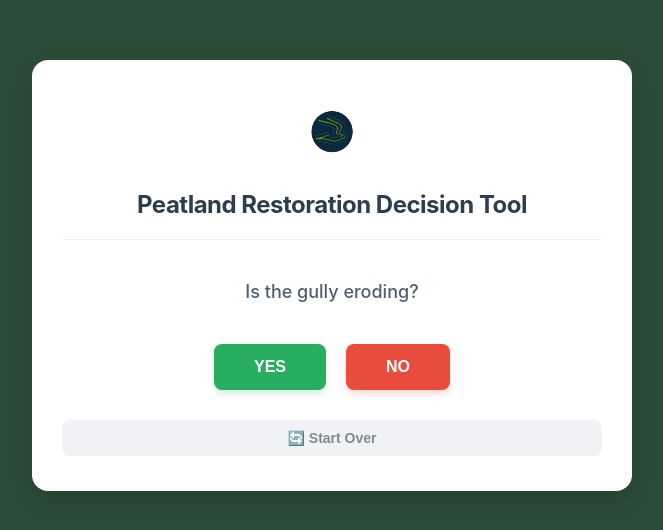
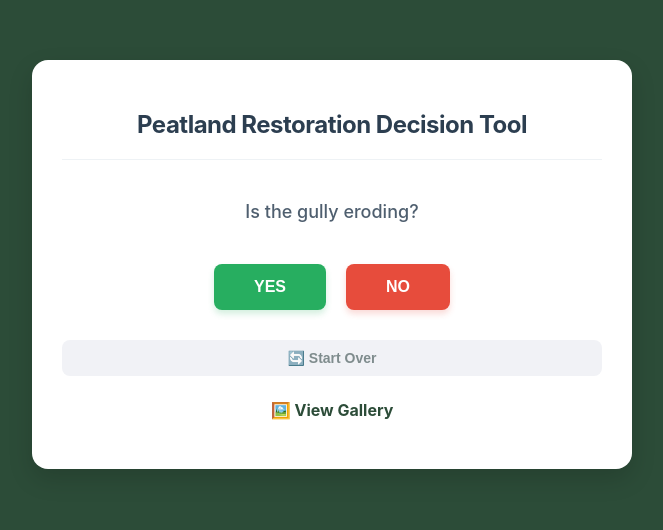
Before and after one commit to Xico110/Peatland-Interventions-Tool-and-Guides, a plain HTML site: page index.html in a window 1280 px wide. Shown: the whole page, without its empty margins (308-971 px from the left). Drawn offline with Linux system fonts and the light colour scheme.

Commit message:
Update index.html

```diff
--- a/index.html
+++ b/index.html
@@ -5,6 +5,19 @@
     <meta name="viewport" content="width=device-width, initial-scale=1.0">
     <title>Peatland Restoration Decision Tool</title>
     <style>
+.btn-gallery {
+            background-color: transparent;
+            color: #2c4c38;
+            border: 2px solid #2c4c38;
+            margin-top: 10px;
+            width: 100%;
+            box-sizing: border-box;
+            text-align: center;
+        }
+        .btn-gallery:hover {
+            background-color: #2c4c38;
+            color: white;
+        }
         body {
             font-family: -apple-system, BlinkMacSystemFont, "Segoe UI", Roboto, Helvetica, Arial, sans-serif;
             background-color: #2c4c38;
@@ -21,22 +34,18 @@
             text-align: center;
         }
 
-        /* Logo Styling */
+        /* Logo & Header Styling */
         .logo-container {
-            display: flex;
-            justify-content: center;
-            align-items: center;
-            margin-bottom: 20px;
-            width: 100%;
+            margin-bottom: 15px;
         }
-        .logo-container img {
-            height: 75px;
-            width: auto;
-            max-width: 100%;
+        .logo-icon {
+            width: 64px;
+            height: 64px;
+            fill: #27ae60;
             transition: transform 0.3s ease;
         }
-        .logo-container:hover img {
-            transform: scale(1.04);
+        .logo-container:hover .logo-icon {
+            transform: scale(1.05) rotate(-2deg);
         }
 
         h2 {
@@ -118,7 +127,8 @@
 
 <div class="card">
     <div class="logo-container">
-        <img src="logo_1.png" alt="Peatland Tool Logo">
+        <mg src="logo_1.png" viewBox="0 0 24 24">
+            <path d="M12,2C11.5,2 10.1,4.2 9.4,5.2C7.3,8.2 4,11.5 4,15.5A8,8 0 0,0 12,23A8,8 0 0,0 20,15.5C20,11.5 16.7,8.2 14.6,5.2C13.9,4.2 12.5,2 12,2M12,4.3C12.8,5.7 14.7,8.4 16.1,10.7C17.7,13.1 18,14.6 18,15.5A6,6 0 0,1 12,21A6,6 0 0,1 6,15.5C6,14.6 6.3,13.1 7.9,10.7C9.3,8.4 11.2,5.7 12,4.3M12,12A2.5,2.5 0 0,0 9.5,14.5A2.5,2.5 0 0,0 12,17A2.5,2.5 0 0,0 14.5,14.5A2.5,2.5 0 0,0 12,12Z" />
     </div>
 
     <h2>Peatland Restoration Decision Tool</h2>
@@ -127,6 +137,9 @@
     <div id="app-content"></div>
 
     <button class="btn-restart" onclick="restartApp()">🔄 Start Over</button>
+
+    <a href="gallery.html" class="btn-link btn-gallery">🖼️ View Gallery</a>
+</div>
 </div>
 
 <script>
@@ -190,8 +203,6 @@ let currentNode = "start";
 
 function render() {
     const container = document.getElementById("app-content");
-    if (!container) return; // Guard clause in case elements aren't ready
-
     const node = tree[currentNode];
 
     if (!node) {
@@ -233,10 +244,7 @@ function restartApp() {
     render();
 }
 
-// Ensure the DOM is fully interactive before running the first render
-window.addEventListener('DOMContentLoaded', () => {
-    render();
-});
+render();
 </script>
 
 </body>
```
